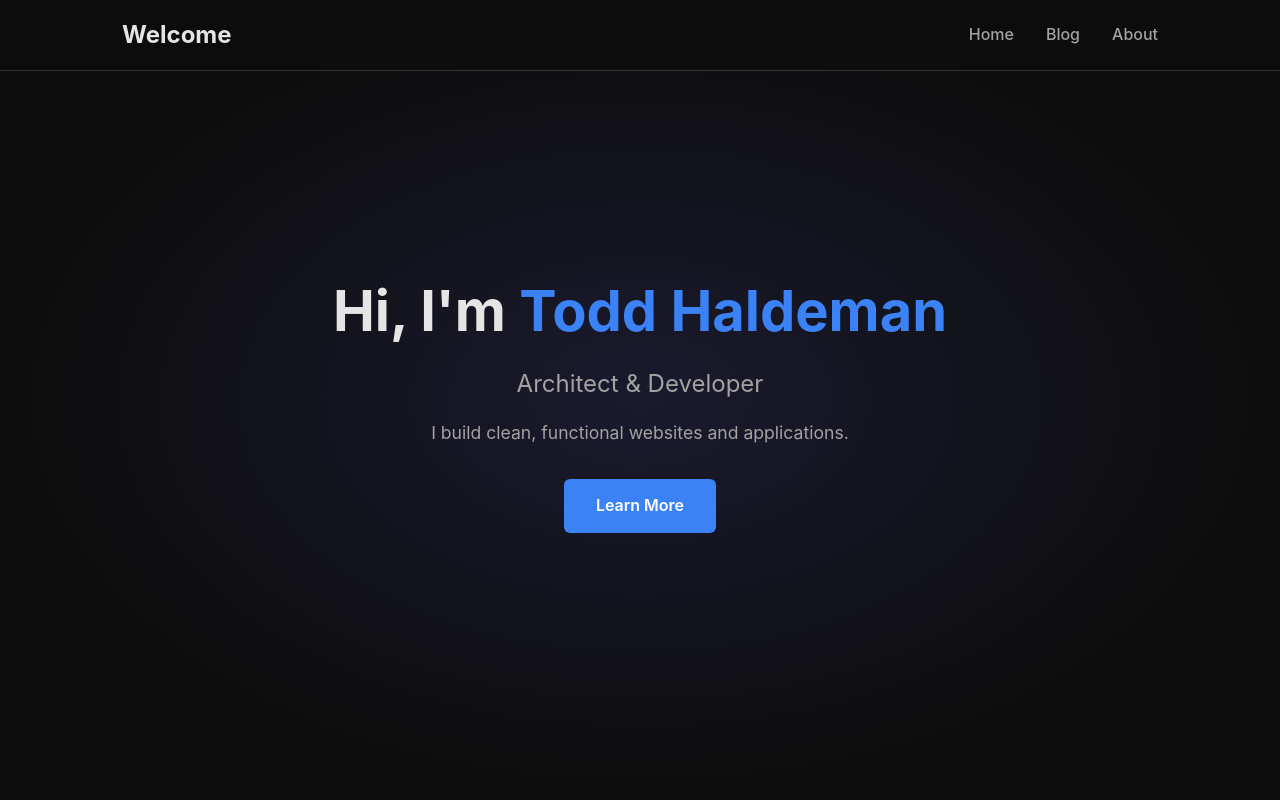
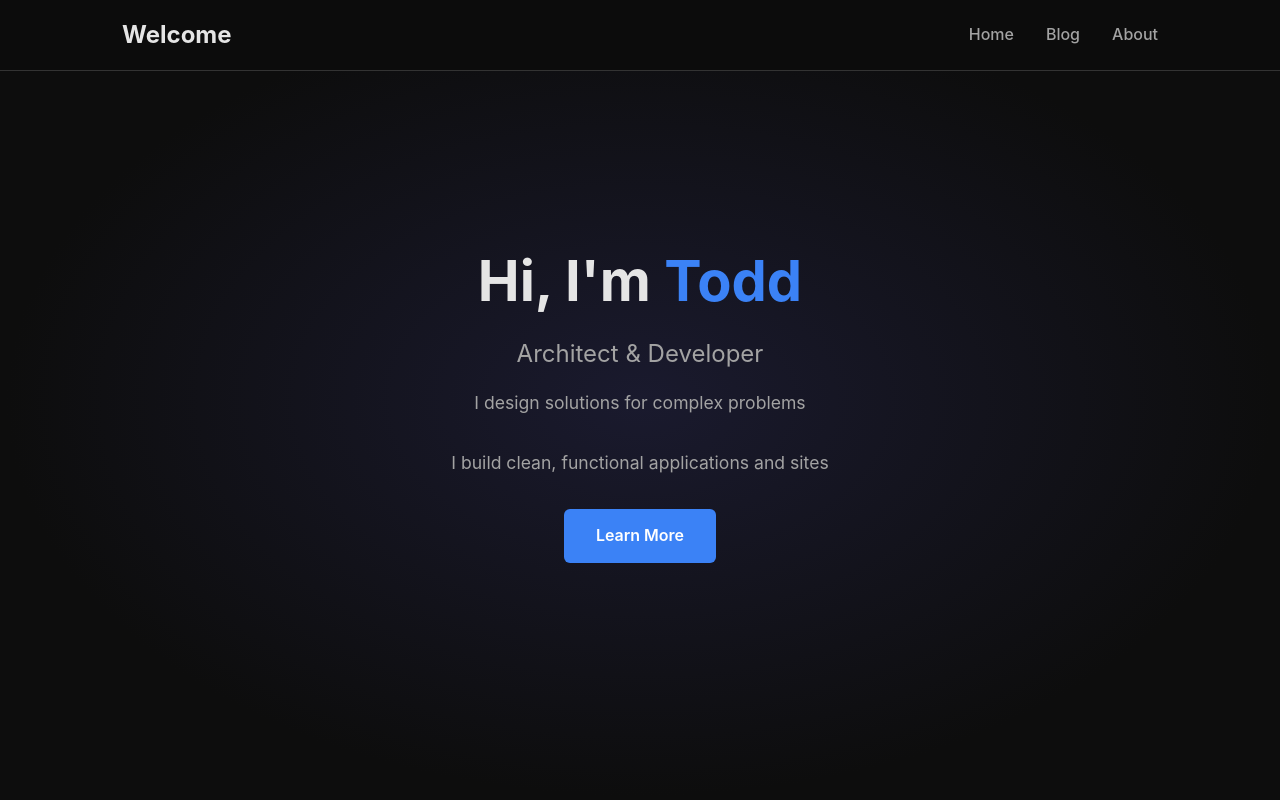
Before and after one commit to trh178/me-dot-com, a website: page index.html in a window 1280 px wide. Shown: the top 800 px of the page. Drawn offline with Linux system fonts and the light colour scheme.

Commit message:
more copyedits

```diff
--- a/index.html
+++ b/index.html
@@ -20,9 +20,10 @@
 
     <section id="home" class="hero">
         <div class="hero-content">
-            <h1>Hi, I'm <span class="highlight">Todd Haldeman</span></h1>
+            <h1>Hi, I'm <span class="highlight">Todd</span></h1>
             <p class="tagline">Architect & Developer</p>
-            <p class="bio">I build clean, functional websites and applications.</p>
+            <p class="bio">I design solutions for complex problems</p>
+            <p class="bio">I build clean, functional applications and sites</p>
             <a href="#about" class="cta-button">Learn More</a>
         </div>
     </section>
```
